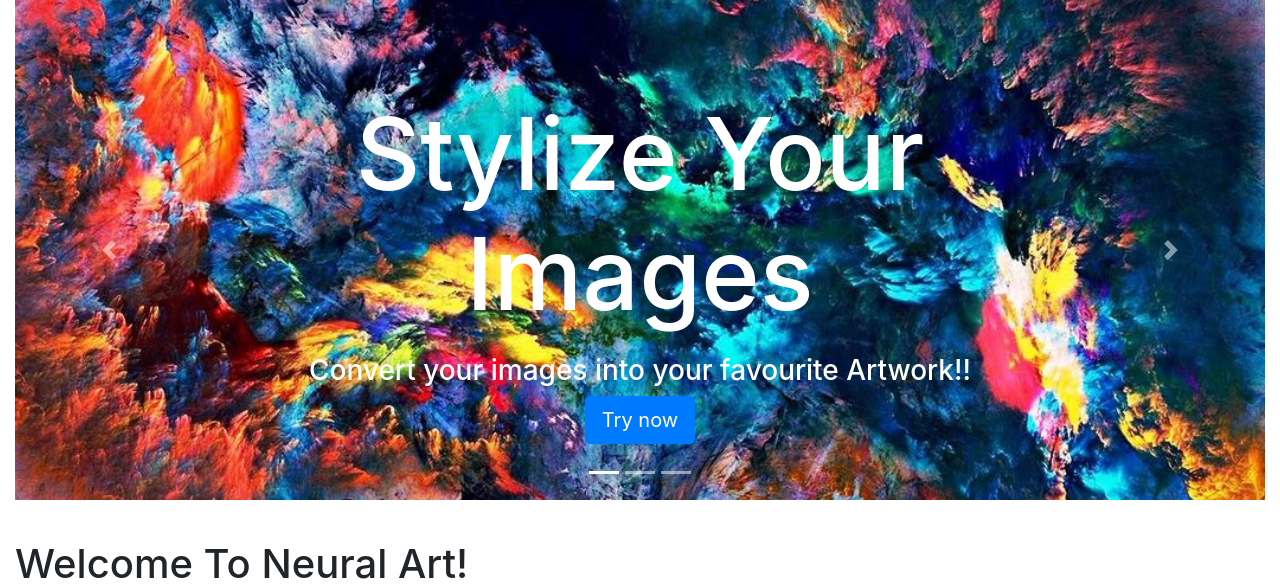
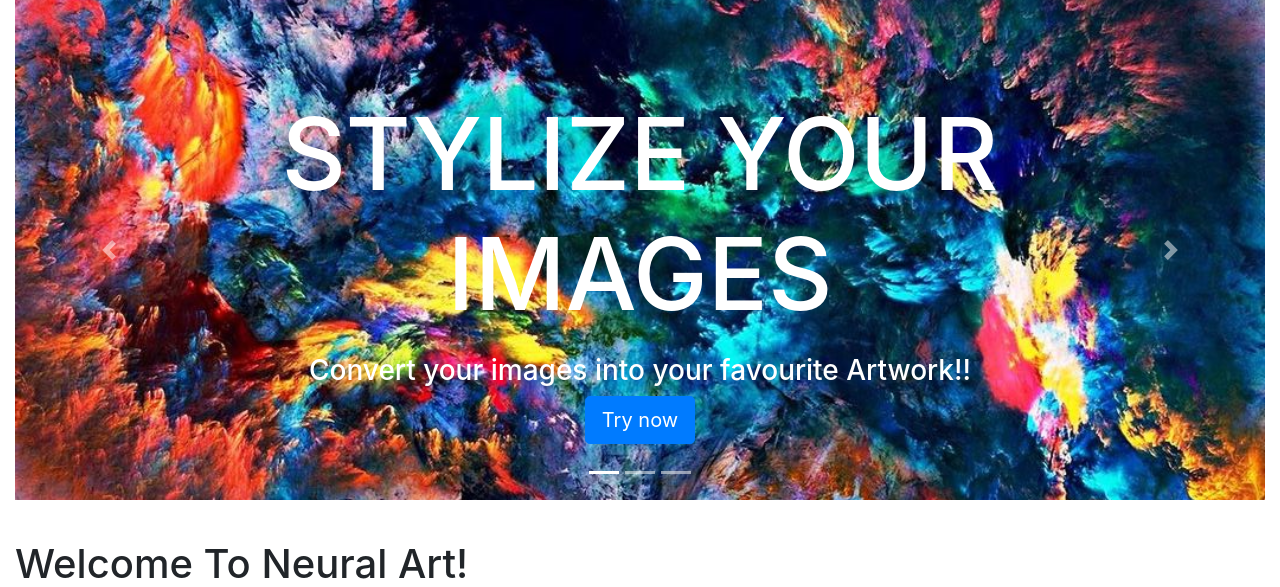
Before and after one commit to avgupt/NeuralArt, a Flask app: page / in a window 1280 px wide. Shown: the part 56-643 px from the top of the page. Run offline with Flask 2, Linux system fonts and the light colour scheme; some libraries are stand-ins or nearby versions.

Commit message:
changes the header to uppercase

```diff
--- a/NeuralArt/templates/index.html
+++ b/NeuralArt/templates/index.html
@@ -44,7 +44,7 @@ h1 {
       <div class="carousel-item active">
         <img src="../static/img/bg1.jpg" class="d-block w-100 my-img" alt="...">
         <div class="carousel-caption d-none d-md-block">
-            <h1 style = "font-size: 100px">Stylize Your Images</h1>
+            <h1 style = "font-size: 100px">STYLIZE YOUR IMAGES</h1>
             <h3>Convert your images into your favourite Artwork!!</h3>
               <p><a class="btn btn-lg btn-primary" href="/stylize" role="button">Try now</a></p>
         </div>
```
